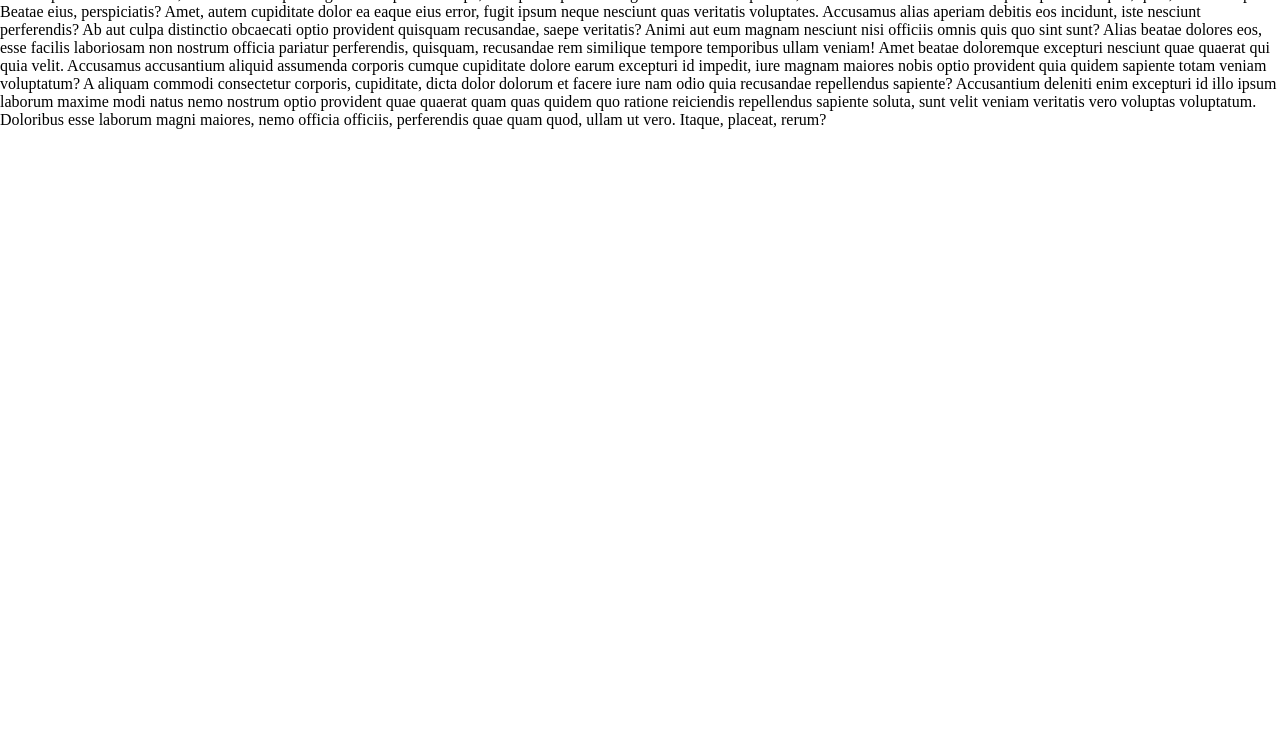
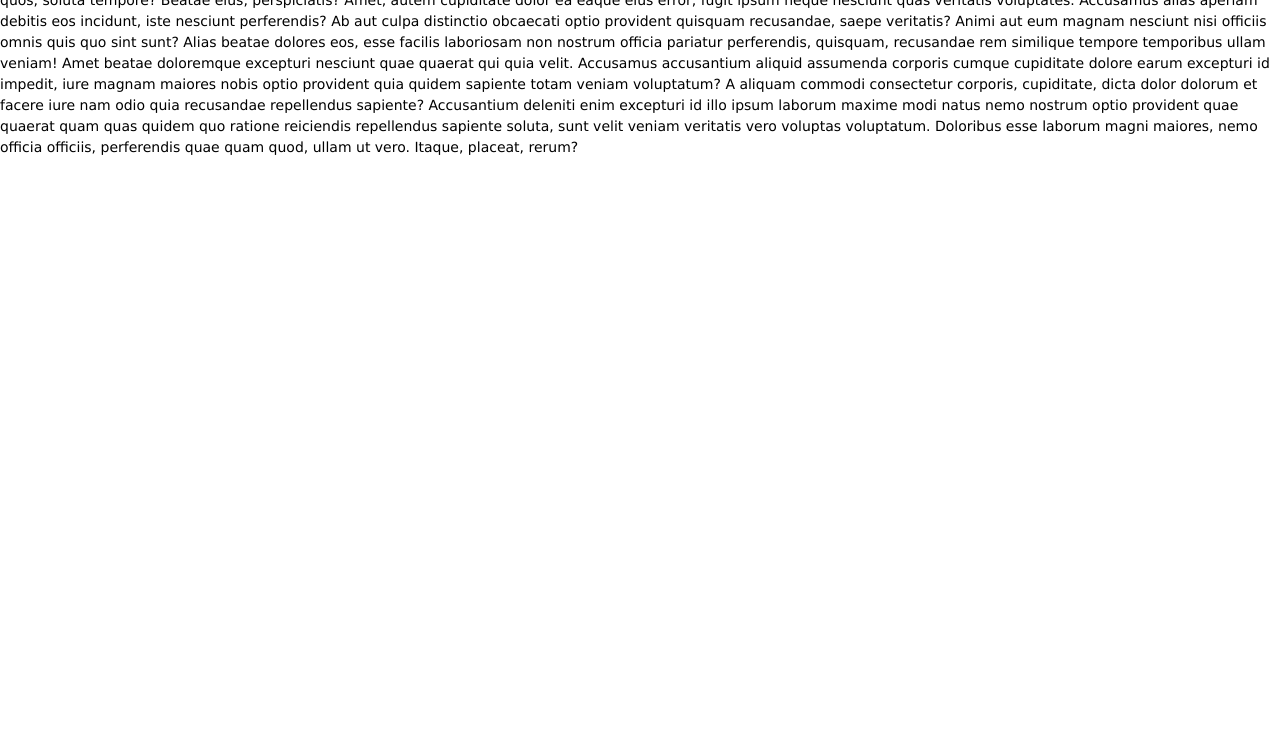
Before and after one commit to jkwadraat/project_itf_git, a plain HTML site: page index.html in a window 1280 px wide. Shown: the part 52-800 px from the top of the page. Drawn offline with Linux system fonts and the light colour scheme.

Commit message:
change stijl.css (font-family, font-size & line-height)

```diff
--- a/css/stijl.css
+++ b/css/stijl.css
@@ -2,3 +2,9 @@
     margin: 0px;
     padding: 0px;
 }
+
+body {
+    font-family: Verdana, sans-serif;
+    font-size: 14px;
+    line-height: 21px;
+}
```
